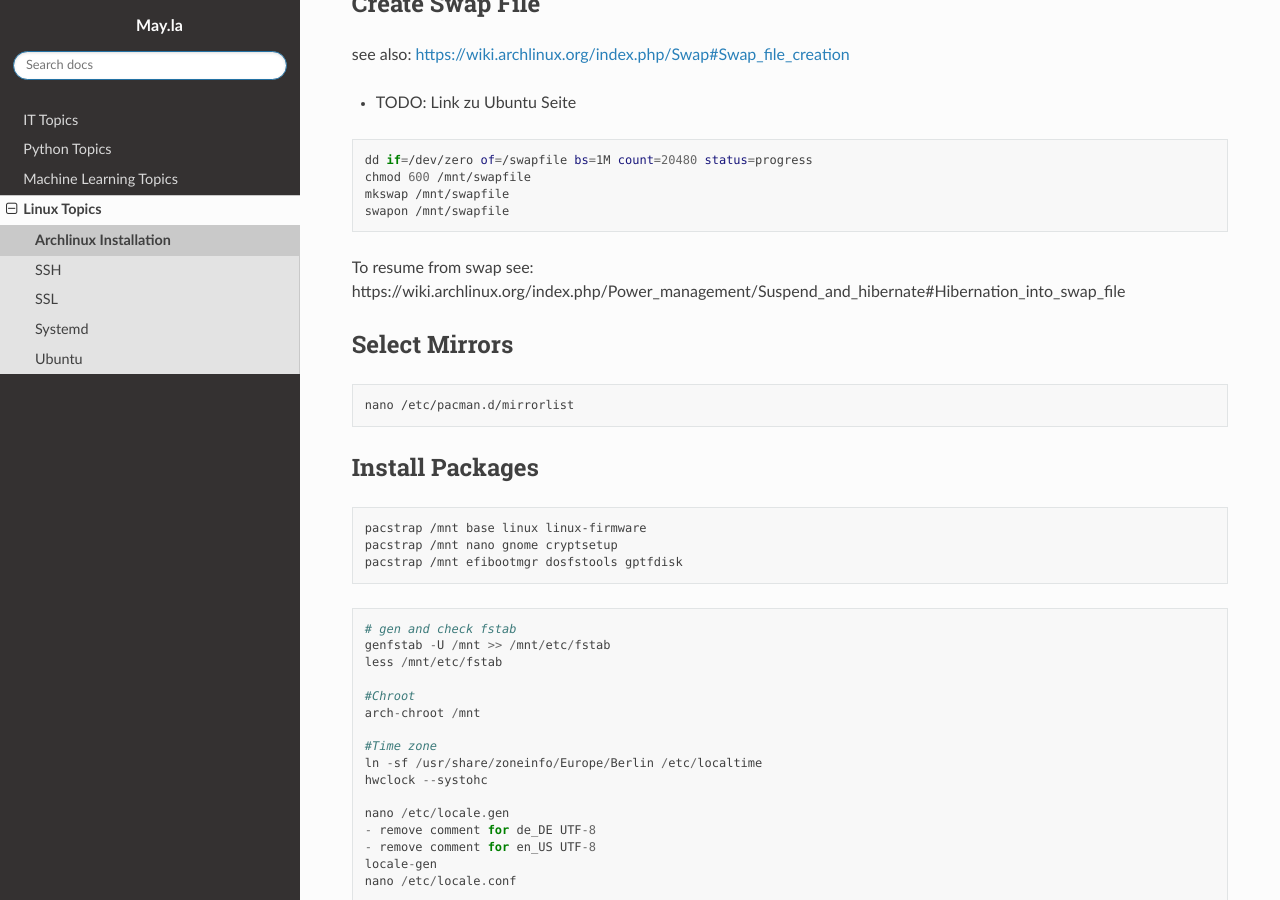
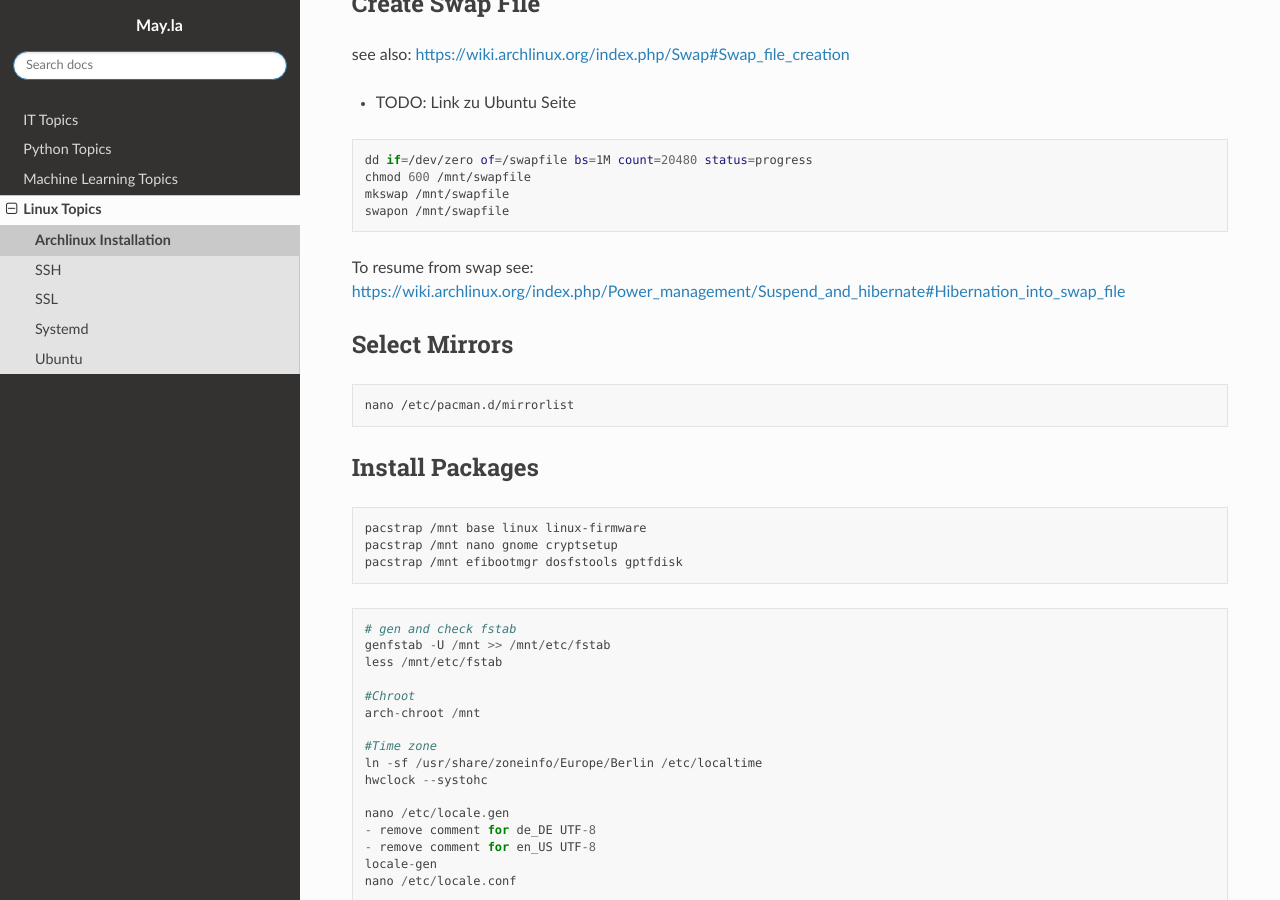
Before and after one commit to PhilipMay/May.la, a Sphinx documentation site: the page built from source/linux/arch-install.md, in a window 1280 px wide and 900 px high, scrolled down 1623 px. Built offline with Sphinx 7.4.7 and the Read the Docs theme 2.0.0, drawn with Linux system fonts in a browser that asks for light colours.

Commit message:
archinstall

````diff
--- a/source/linux/arch-install.md
+++ b/source/linux/arch-install.md
@@ -66,7 +66,7 @@ mkswap /mnt/swapfile
 swapon /mnt/swapfile
 ```
 
-To resume from swap see: https://wiki.archlinux.org/index.php/Power_management/Suspend_and_hibernate#Hibernation_into_swap_file
+To resume from swap see: <https://wiki.archlinux.org/index.php/Power_management/Suspend_and_hibernate#Hibernation_into_swap_file>
 
 ## Select Mirrors
 ```bash
````
